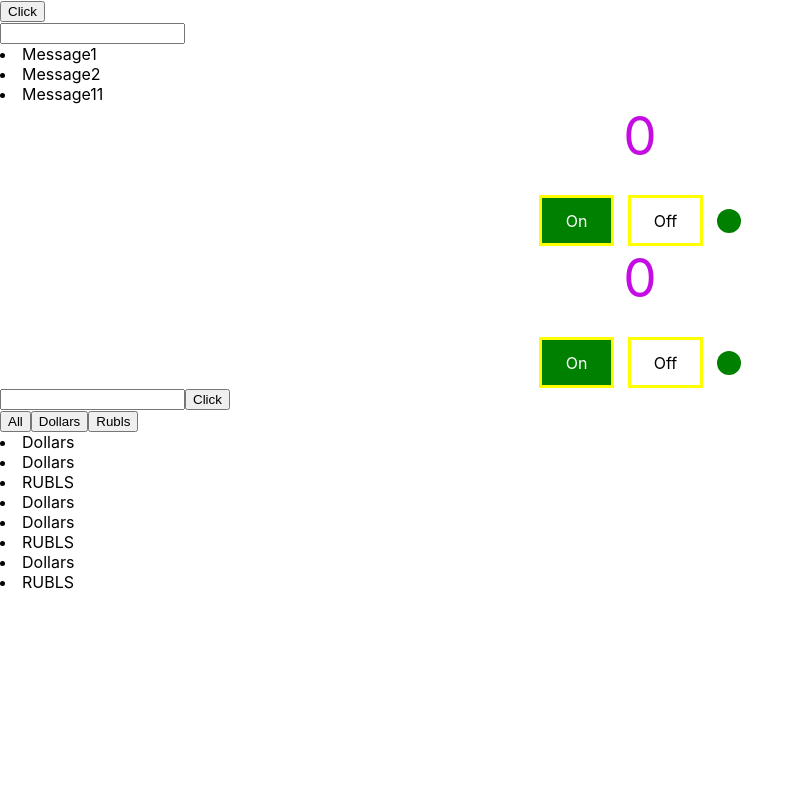
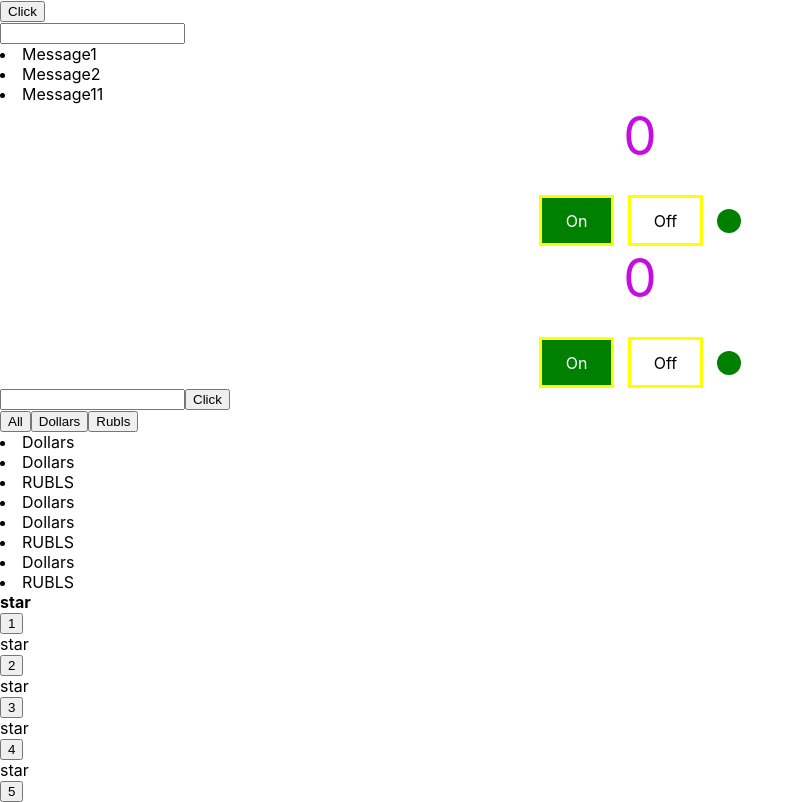
Before and after one commit to sasha2234562/my, a React (Create React App) app: page / in a window 1280 px wide. Shown: the whole page, without its empty margins (0-804 px from the left). Built offline with nearby package versions, Linux system fonts and the light colour scheme.

Commit message:
repeat night

```diff
--- a/src/App.tsx
+++ b/src/App.tsx
@@ -5,6 +5,7 @@ import {FullInput} from "./input/input";
 import {UseState} from "./useState/usestate";
 import {Example} from "./example/example";
 import {UseStateTwo} from "./useState/useStateTwo";
+import {NewStars} from "./stars/noControle-Stars";
 
 function App() {
     let [message, setMessege] = useState([
@@ -31,6 +32,7 @@ function App() {
             <UseState/>
             <UseStateTwo/>
             <Example/>
+            <NewStars/>
         </div>
     )
 }
--- /dev/null
+++ b/src/stars/noControle-Stars.tsx
@@ -0,0 +1,18 @@
+import {Stars} from "./stars";
+import {useState} from "react";
+
+
+export function NewStars() {
+
+    let [value, setValue] = useState(1)
+
+    return (
+        <div>
+            <Stars selected={value > 0}/><button onClick={()=>setValue(1)}>1</button>
+            <Stars selected={value > 1}/><button onClick={()=>setValue(2)}>2</button>
+            <Stars selected={value > 2}/><button onClick={()=>setValue(3)}>3</button>
+            <Stars selected={value > 3}/><button onClick={()=>setValue(4)}>4</button>
+            <Stars selected={value > 4}/><button onClick={()=>setValue(5)}>5</button>
+        </div>
+    )
+}
--- /dev/null
+++ b/src/stars/stars.tsx
@@ -0,0 +1,16 @@
+
+type propsType = {
+    selected  : boolean
+}
+export function Stars(props : propsType) {
+
+    return(
+        <div>
+            {props.selected ? <span><b>star</b></span> : <span>star</span>}
+            {/*<span>star</span>*/}
+            {/*<span>star</span>*/}
+            {/*<span>star</span>*/}
+            {/*<span>star</span>*/}
+        </div>
+    )
+}
```
